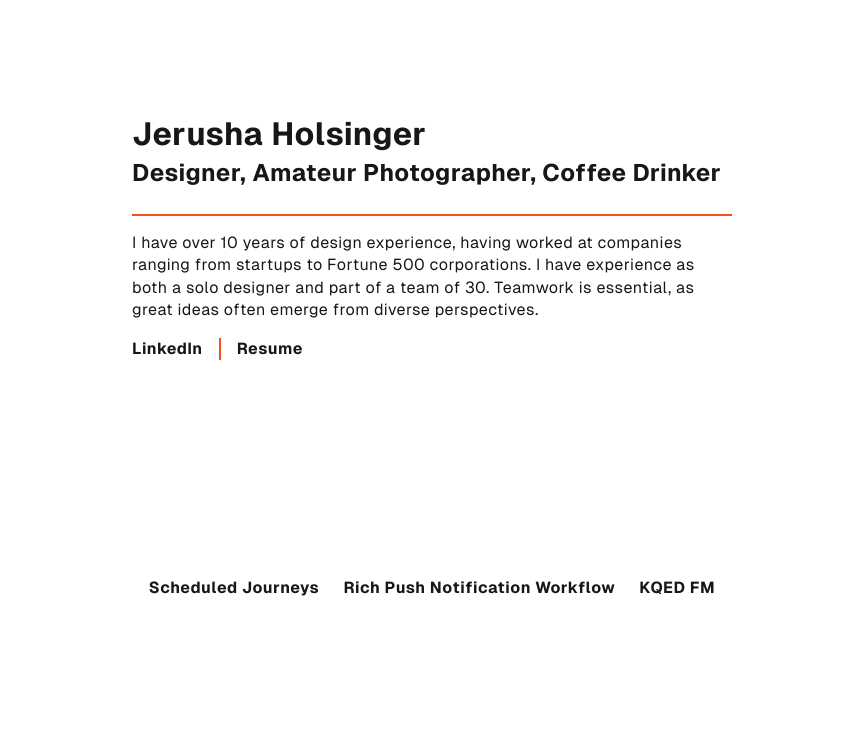
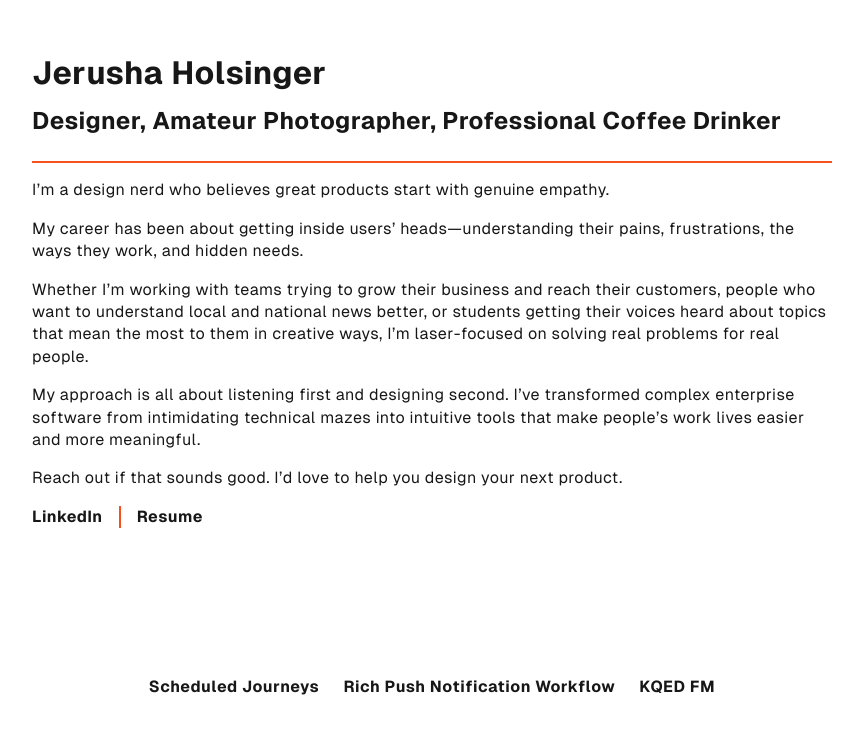
Before and after one commit to bonzaipenguin/bonzaipenguin.github.io, a Next.js app: page / in a window 1280 px wide. Shown: the part 121-854 px from the top of the page, without its empty margins (208-1071 px from the left). Before the commit the page ends 800 px from the top, so only its background shows below. Built offline with nearby package versions, Linux system fonts and the light colour scheme.

Commit message:
edited CSS

```diff
--- a/app/globals.css
+++ b/app/globals.css
@@ -33,11 +33,7 @@ body {
 }
 
 h1{
-
-}
-
-h2{
-
+  line-height: 1.9;
 }
 
 a {
--- a/app/page.js
+++ b/app/page.js
@@ -7,10 +7,22 @@ export default function Home() {
       <main className={styles.main}>
       <header className={styles.header}>
         <h1>Jerusha Holsinger</h1>
-        <h2>Designer, Amateur Photographer, Coffee Drinker</h2>
+        <h2>Designer, Amateur Photographer, Professional Coffee Drinker</h2>
       </header>
         <p>
-          I have over 10 years of design experience, having worked at companies ranging from startups to Fortune 500 corporations. I have experience as both a solo designer and part of a team of 30. Teamwork is essential, as great ideas often emerge from diverse perspectives.
+          I’m a design nerd who believes great products start with genuine empathy.
+        </p>
+        <p>
+          My career has been about getting inside users’ heads—understanding their pains, frustrations, the ways they work, and hidden needs.
+        </p>
+        <p>
+          Whether I’m working with teams trying to grow their business and reach their customers, people who want to understand local and national news better, or students getting their voices heard about topics that mean the most to them in creative ways, I’m laser-focused on solving real problems for real people.
+        </p>
+        <p>
+          My approach is all about listening first and designing second. I’ve transformed complex enterprise software from intimidating technical mazes into intuitive tools that make people’s work lives easier and more meaningful.
+        </p>
+        <p>
+          Reach out if that sounds good.  I’d love to help you design your next product.
         </p>
         <div>
           <Link href="https://www.linkedin.com/in/jerushaholsinger" target="_blank">LinkedIn</Link>
--- a/app/page.module.css
+++ b/app/page.module.css
@@ -37,7 +37,7 @@
     gap: 16px;
     grid-row-start: 2;
     width: 100%;
-    max-width: 600px;
+    max-width: 800px;
   }
 
 
--- a/app/studies.module.css
+++ b/app/studies.module.css
@@ -43,7 +43,7 @@
   gap: 16px;
   padding-bottom: 32px;
   width:100%;
-  max-width:600px;
+  max-width:800px;
 }
 
 .main h1{
```
